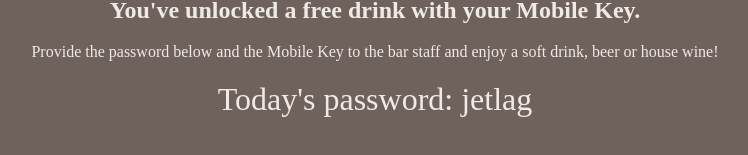
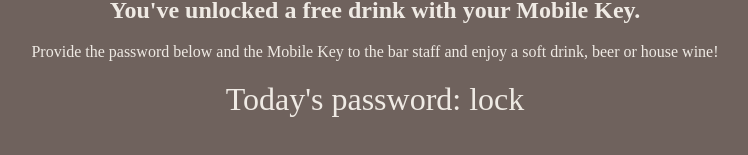
Before and after one commit to Mysterybox20/Mystery-Box, a plain HTML site: page index.html in a window 1280 px wide. Shown: the part 293-448 px from the top of the page, without its empty margins (265-1013 px from the left). Drawn offline with Linux system fonts and the light colour scheme.

Commit message:
Daily update from Dropbox

```diff
--- a/index.html
+++ b/index.html
@@ -27,6 +27,6 @@
     <h1>CONGRATULATIONS!</h1>
     <h2>You've unlocked a free drink with your Mobile Key.</h2>
     <p>Provide the password below and the Mobile Key to the bar staff and enjoy a soft drink, beer or house wine!</p>
-    <div class="password">Today's password:  jetlag</div>
+    <div class="password">Today's password:  lock</div>
 </body>
 </html>
```
